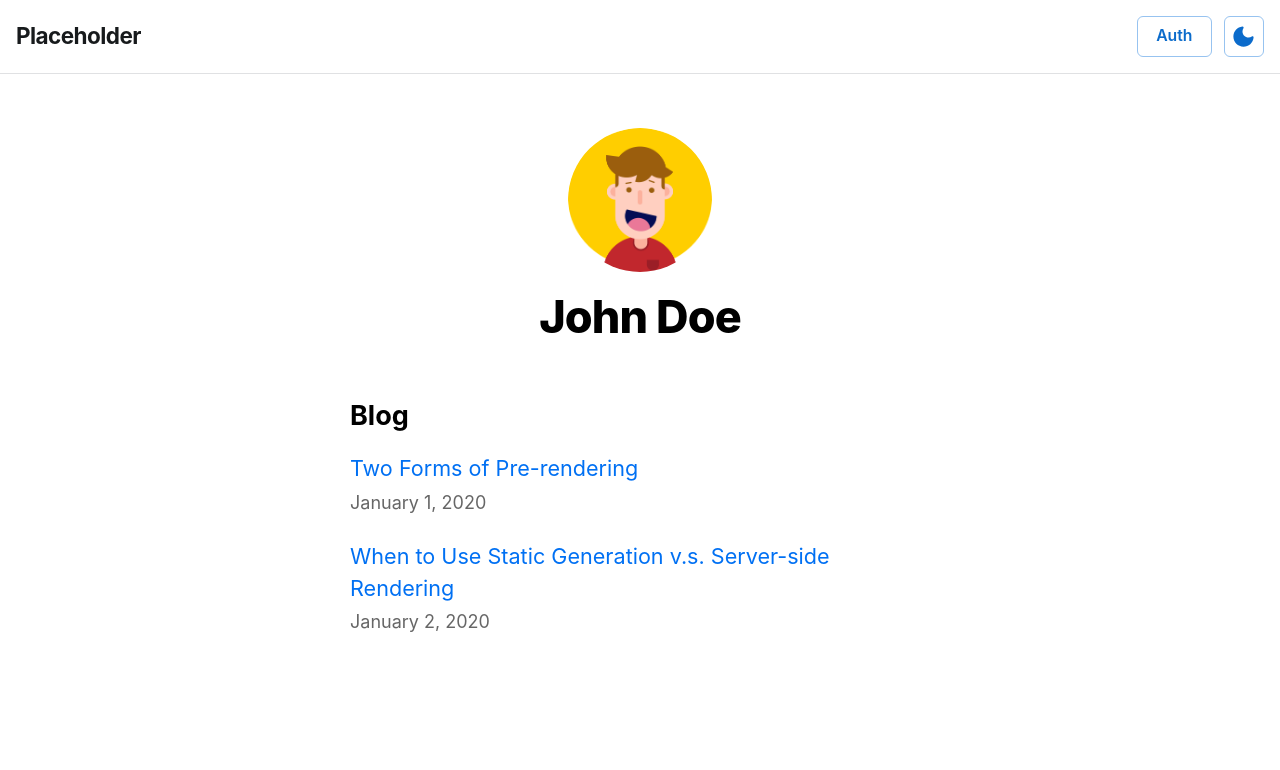
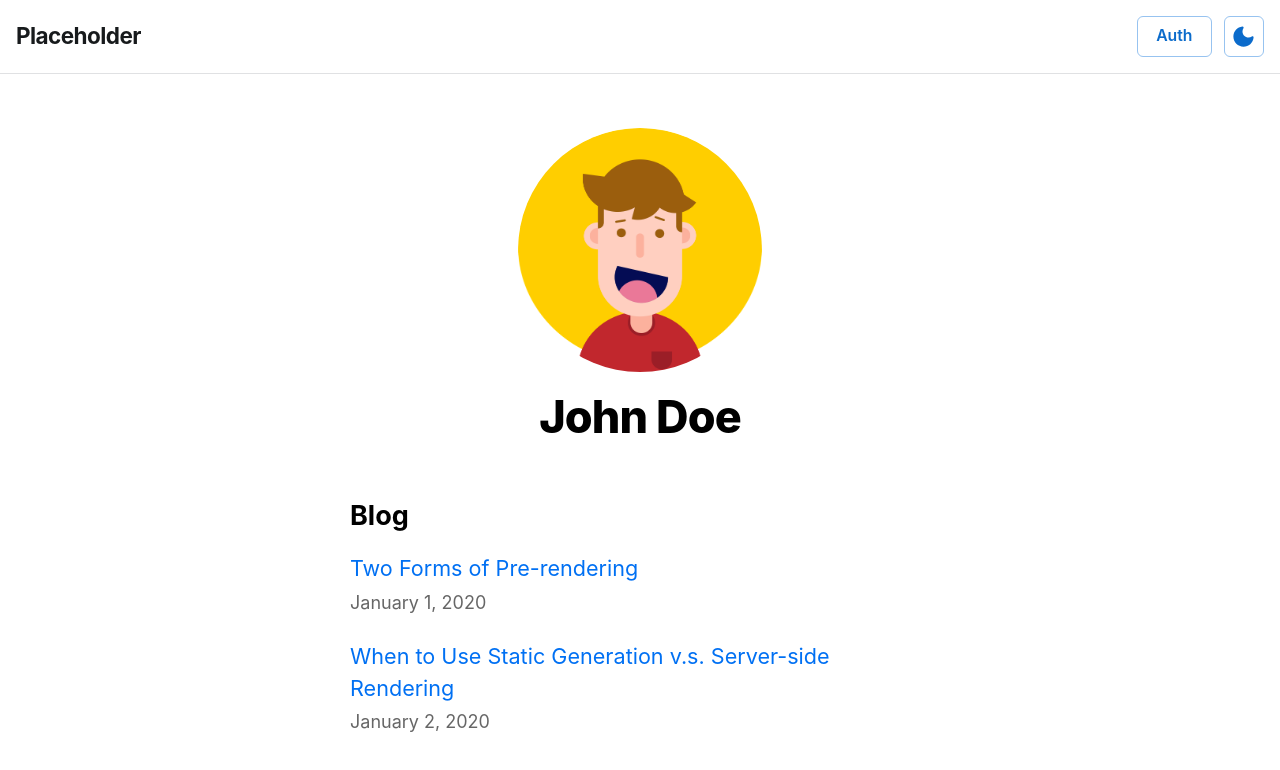
Before and after one commit to piverlc/piverlc, a Next.js app: page / in a window 1280 px wide. Shown: the top 770 px of the page. Built offline with nearby package versions, Linux system fonts and the light colour scheme.

Commit message:
style change

```diff
--- a/common/uiLayout/AppLayout.tsx
+++ b/common/uiLayout/AppLayout.tsx
@@ -38,7 +38,7 @@ const Header = (props: BoxProps) => (
         gridColumn: "1 / -1",
         borderBottom: "1px solid",
         borderColor: "divider",
-        position: "sticky",
+        position: "inherit",
         top: 0,
         zIndex: 1100,
       },
--- a/common/uiLayout/index.tsx
+++ b/common/uiLayout/index.tsx
@@ -27,11 +27,12 @@ const Layout: FC<LayoutProps> = ({ children, home }) => {
         {home ? (
           <>
             <Image
+              layout="fixed"
               priority
               src="/images/profile.jpg"
               className={utilStyles.borderCircle}
-              height={144}
-              width={144}
+              height={244}
+              width={244}
               alt={name}
             />
             <h1 className={utilStyles.heading2Xl}>{name}</h1>
```
